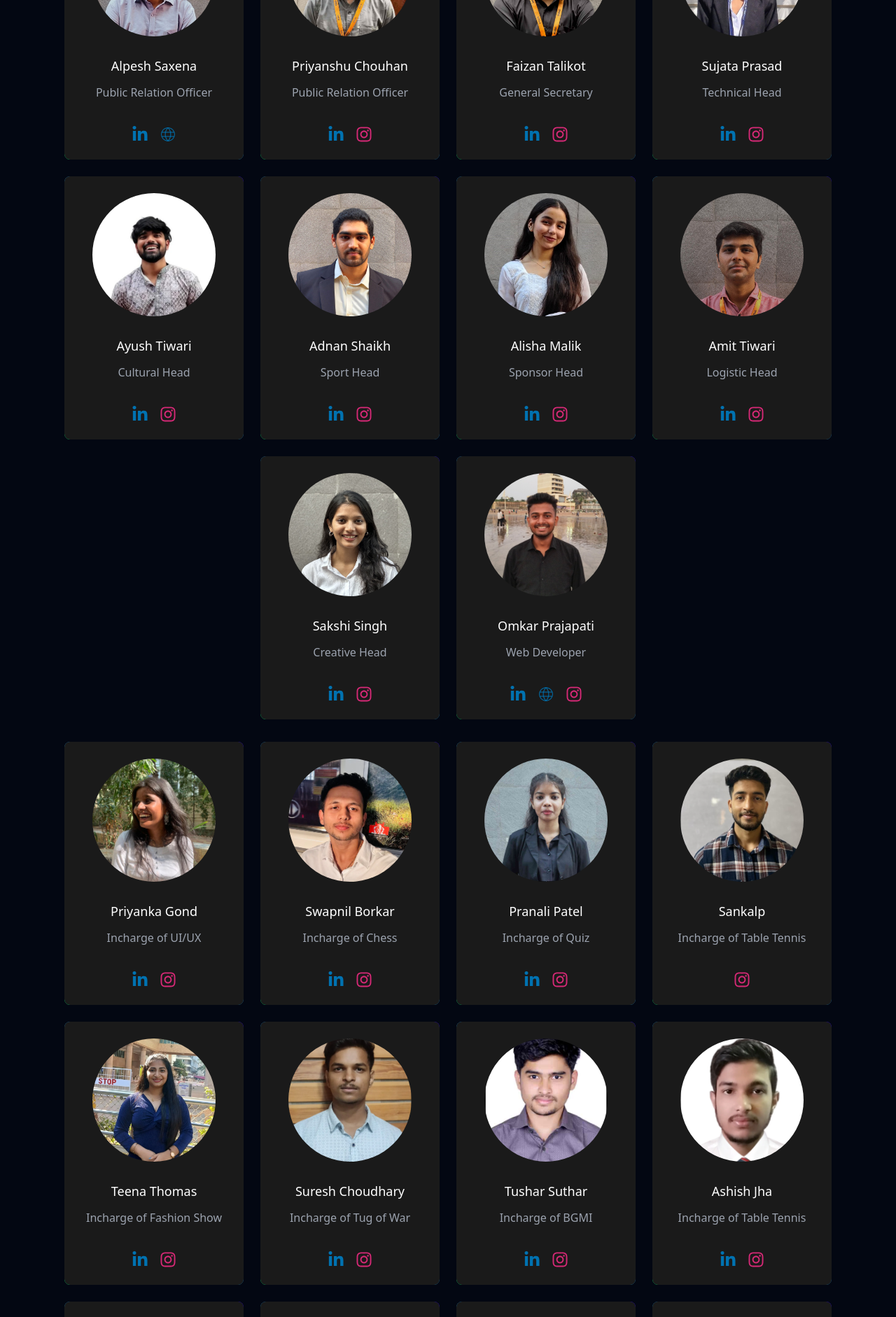
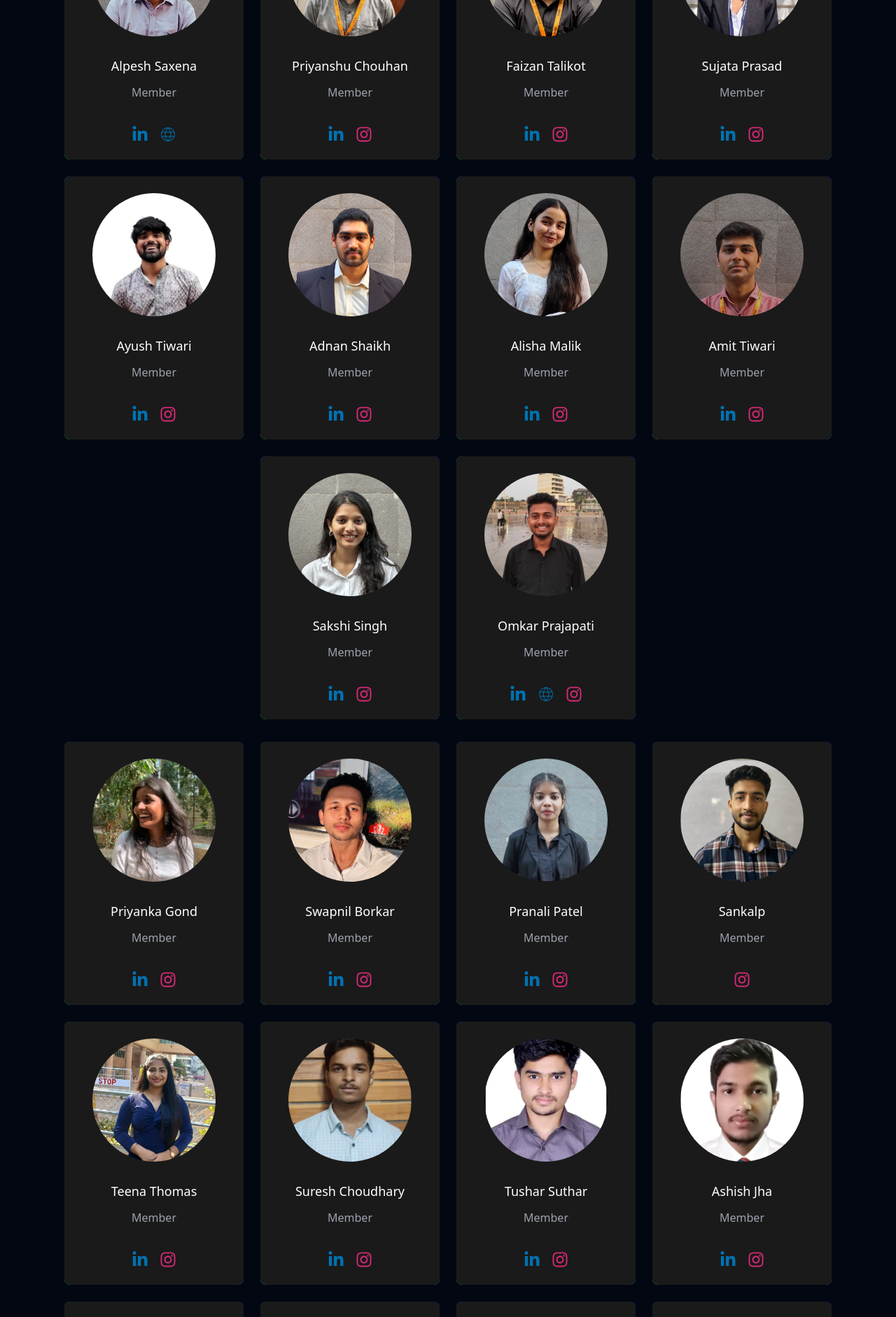
Before and after one commit to vista-mca/vista_2025, a React (Vite) app: page /teams in a window 1280 px wide. Shown: the part 840-2722 px from the top of the page at 70% size. Built offline with nearby package versions, Linux system fonts and the light colour scheme.

Commit message:
minor changes

```diff
--- a/src/components/HomeComponents/Teams.jsx
+++ b/src/components/HomeComponents/Teams.jsx
@@ -26,7 +26,7 @@ const Teams = () => {
     {
       id: 1,
       name: "Prem Sahu",
-      role: "President",
+      role: "Member",
       image: premImg,
       linkedin: "https://www.linkedin.com/in/premsahudeveloper/",
       instagram: "https://www.instagram.com/premsxhu/",
@@ -36,7 +36,7 @@ const Teams = () => {
     {
       id: 2,
       name: "Shruti Prajapati",
-      role: "Vice President",
+      role: "Member",
       image: shurtiImg,
       linkedin: "https://www.linkedin.com/in/shrutii-prajapatii-499a75314/",
       instagram: "https://www.instagram.com/__shruutzz__/",
@@ -46,7 +46,7 @@ const Teams = () => {
     {
       id: 3,
       name: "Aditya Patil",
-      role: "Event Co-ordinator",
+      role: "Member",
       image: adityaImg,
       linkedin: "",
       instagram: "https://www.instagram.com/8unnyyy.who/",
@@ -56,7 +56,7 @@ const Teams = () => {
     {
       id: 4,
       name: "Vijeta Yadav",
-      role: "Event Co-ordinator",
+      role: "Member",
       image: vijetaImg,
       linkedin: "https://www.linkedin.com/in/vijeta-yadav-980028330/",
       instagram: "https://www.instagram.com/whoisvijeta_._/",
@@ -68,7 +68,7 @@ const Teams = () => {
     {
       id: 1,
       name: "Alpesh Saxena",
-      role: "Public Relation Officer",
+      role: "Member",
       image: alpeshImg,
       instagram: "",
       linkedin: "https://www.linkedin.com/in/alpeshsaxena/",
@@ -78,7 +78,7 @@ const Teams = () => {
     {
       id: 7,
       name: "Priyanshu Chouhan",
-      role: "Public Relation Officer",
+      role: "Member",
       image: priyanshuImg,
       instagram: "https://www.instagram.com/thepriynshuchouhn",
       linkedin: "https://www.linkedin.com/in/priynshuchouhn/",
@@ -88,7 +88,7 @@ const Teams = () => {
     {
       id: 2,
       name: "Faizan Talikot",
-      role: "General Secretary",
+      role: "Member",
       image: faizanImg,
       instagram: "https://www.instagram.com/__faizzann__02",
       linkedin: "https://www.linkedin.com/in/faizan-talikot/",
@@ -98,7 +98,7 @@ const Teams = () => {
     {
       id: 3,
       name: "Sujata Prasad",
-      role: "Technical Head",
+      role: "Member",
       image: sujataImg,
       instagram: "https://www.instagram.com/sujataprasad01",
       linkedin: "https://www.linkedin.com/in/sujata-prasad/",
@@ -108,7 +108,7 @@ const Teams = () => {
     {
       id: 4,
       name: "Ayush Tiwari",
-      role: "Cultural Head",
+      role: "Member",
       image: ayushImg,
       instagram: "https://www.instagram.com/hey.ayussh",
       linkedin: "https://www.linkedin.com/in/ayush-tiwari-151866225",
@@ -117,7 +117,7 @@ const Teams = () => {
     {
       id: 5,
       name: "Adnan Shaikh",
-      role: "Sport Head",
+      role: "Member",
       image: adnanImg,
       instagram: "https://www.instagram.com/adnannshaikh9",
       linkedin: "https://www.linkedin.com/in/adnan-shaikh-289ab5234/",
@@ -127,7 +127,7 @@ const Teams = () => {
     {
       id: 6,
       name: "Alisha Malik",
-      role: "Sponsor Head",
+      role: "Member",
       image: alishaImg,
       instagram: "https://www.instagram.com/liisshhha/",
       linkedin: "https://www.linkedin.com/in/alisha-malik-a3808a330",
@@ -137,7 +137,7 @@ const Teams = () => {
     {
       id: 7,
       name: "Amit Tiwari",
-      role: "Logistic Head",
+      role: "Member",
       image: amitImg,
       instagram: "https://www.instagram.com/amittiwari__18/",
       linkedin: "https://www.linkedin.com/in/amit-tiwari-63a43134a/",
@@ -147,7 +147,7 @@ const Teams = () => {
     {
       id: 8,
       name: "Sakshi Singh",
-      role: "Creative Head",
+      role: "Member",
       image: sakshiImg,
       instagram: "https://www.instagram.com/sakshiisinghh_/",
       linkedin: "https://www.linkedin.com/in/sakshi-singh-4b7964237",
@@ -157,7 +157,7 @@ const Teams = () => {
     {
       id: 9,
       name: "Omkar Prajapati",
-      role: "Web Developer",
+      role: "Member",
       image: omkarImg,
       instagram: "https://www.instagram.com/omkar.devx/",
       linkedin: "https://www.linkedin.com/in/omkardevx/",
--- a/src/pages/Events/CulturalEvent.jsx
+++ b/src/pages/Events/CulturalEvent.jsx
@@ -8,7 +8,7 @@ const events = [
   {
     id: 1,
     title: "Rap",
-    date: "22 Feb 2025 (Day 1)",
+    date: "21 Feb 2025 (Day 2)",
     time: "9:30AM - 10:30AM",
     link: "culturals/rap",
     description:
@@ -18,51 +18,11 @@ const events = [
   {
     id: 2,
     title: "Singing",
-    date: "22 Feb 2025 (Day 1)",
+    date: "21 Feb 2025 (Day 2)",
     time: "11:00AM - 1:00PM",
     link: "culturals/singing",
     description:
       "Strike for victory in electrifying carrom battles. Join us at the IT Event TECHBIT 4.0 for exciting matches and become the carrom champion",
-    type: "NON-IT",
-  },
-  {
-    id: 3,
-    title: "Solo Dance",
-    date: "23 Feb 2025 (Day 2)",
-    time: "9:00AM - 11:00AM",
-    link: "culturals/solodance",
-    description:
-      "Strategize, attack, triumph. Immerse yourself in riveting chess battles at the IT Event TECHBIT 4.0, where minds clash and only the savviest prevail",
-    type: "NON-IT",
-  },
-  {
-    id: 4,
-    title: "Group Dance",
-    date: "23 Feb 2025 (Day 2)",
-    time: "12:00PM - 2:00PM",
-    link: "culturals/groupdance",
-    description:
-      "Strategize, attack, triumph. Immerse yourself in riveting chess battles at the IT Event TECHBIT 4.0, where minds clash and only the savviest prevail",
-    type: "NON-IT",
-  },
-  {
-    id: 5,
-    title: "Fashion Show",
-    date: "23 Feb 2025 (Day 2)",
-    time: "2:00PM - 4:00PM",
-    link: "culturals/fashionshow",
-    description:
-      "Strategize, attack, triumph. Immerse yourself in riveting chess battles at the IT Event TECHBIT 4.0, where minds clash and only the savviest prevail",
-    type: "NON-IT",
-  },
-  {
-    id: 6,
-    title: "MR & MS Vista",
-    date: "23 Feb 2025 (Day 2)",
-    time: "4:00PM - 5:00PM",
-    link: "culturals/mrmsvista",
-    description:
-      "Strategize, attack, triumph. Immerse yourself in riveting chess battles at the IT Event TECHBIT 4.0, where minds clash and only the savviest prevail",
     type: "NON-IT",
   },
 ];
--- a/src/pages/Events/ESports.jsx
+++ b/src/pages/Events/ESports.jsx
@@ -8,7 +8,7 @@ const events = [
   {
     id: 1,
     title: "BGMI",
-    date: "21 Feb 2025 (Day 1)",
+    date: "20 Feb 2025 (Day 1)",
     time: "9:00AM - 5:00PM",
     link: "esports/bgmi",
     description:
@@ -18,7 +18,7 @@ const events = [
   {
     id: 2,
     title: "Valorant",
-    date: "21 Feb 2025 (Day 1)",
+    date: "20 Feb 2025 (Day 1)",
     time: "9:00AM - 5:00PM",
     link: "esports/valorant",
     description:
--- a/src/pages/Team.jsx
+++ b/src/pages/Team.jsx
@@ -41,7 +41,7 @@ const chairMembers = [
   {
     id: 1,
     name: "Prem Sahu",
-    role: "President",
+    role: "Member",
     image: premImg,
     linkedin: "https://www.linkedin.com/in/premsahudeveloper/",
     instagram: "https://www.instagram.com/premsxhu/",
@@ -51,7 +51,7 @@ const chairMembers = [
   {
     id: 2,
     name: "Shruti Prajapati",
-    role: "Vice President",
+    role: "Member",
     image: shurtiImg,
     linkedin: "https://www.linkedin.com/in/shrutii-prajapatii-499a75314/",
     instagram: "https://www.instagram.com/__shruutzz__/",
@@ -61,7 +61,7 @@ const chairMembers = [
   {
     id: 3,
     name: "Aditya Patil",
-    role: "Event Co-ordinator",
+    role: "Member",
     image: adityaImg,
     linkedin: "",
     instagram: "https://www.instagram.com/8unnyyy.who/",
@@ -71,7 +71,7 @@ const chairMembers = [
   {
     id: 4,
     name: "Vijeta Yadav",
-    role: "Event Co-ordinator",
+    role: "Member",
     image: vijetaImg,
     linkedin: "https://www.linkedin.com/in/vijeta-yadav-980028330/",
     instagram: "https://www.instagram.com/whoisvijeta_._/",
@@ -83,7 +83,7 @@ const coreMembers = [
   {
     id: 1,
     name: "Alpesh Saxena",
-    role: "Public Relation Officer",
+    role: "Member",
     image: alpeshImg,
     instagram: "",
     linkedin: "https://www.linkedin.com/in/alpeshsaxena/",
@@ -93,7 +93,7 @@ const coreMembers = [
   {
     id: 7,
     name: "Priyanshu Chouhan",
-    role: "Public Relation Officer",
+    role: "Member",
     image: priyanshuImg,
     instagram: "https://www.instagram.com/thepriynshuchouhn",
     linkedin: "https://www.linkedin.com/in/priynshuchouhn/",
@@ -103,7 +103,7 @@ const coreMembers = [
   {
     id: 2,
     name: "Faizan Talikot",
-    role: "General Secretary",
+    role: "Member",
     image: faizanImg,
     instagram: "https://www.instagram.com/__faizzann__02",
     linkedin: "https://www.linkedin.com/in/faizan-talikot/",
@@ -113,7 +113,7 @@ const coreMembers = [
   {
     id: 3,
     name: "Sujata Prasad",
-    role: "Technical Head",
+    role: "Member",
     image: sujataImg,
     instagram: "https://www.instagram.com/sujataprasad01",
     linkedin: "https://www.linkedin.com/in/sujata-prasad/",
@@ -123,7 +123,7 @@ const coreMembers = [
   {
     id: 4,
     name: "Ayush Tiwari",
-    role: "Cultural Head",
+    role: "Member",
     image: ayushImg,
     instagram: "https://www.instagram.com/hey.ayussh",
     linkedin: "https://www.linkedin.com/in/ayush-tiwari-151866225",
@@ -132,7 +132,7 @@ const coreMembers = [
   {
     id: 5,
     name: "Adnan Shaikh",
-    role: "Sport Head",
+    role: "Member",
     image: adnanImg,
     instagram: "https://www.instagram.com/adnannshaikh9",
     linkedin: "https://www.linkedin.com/in/adnan-shaikh-289ab5234/",
@@ -142,7 +142,7 @@ const coreMembers = [
   {
     id: 6,
     name: "Alisha Malik",
-    role: "Sponsor Head",
+    role: "Member",
     image: alishaImg,
     instagram: "https://www.instagram.com/liisshhha/",
     linkedin: "https://www.linkedin.com/in/alisha-malik-a3808a330",
@@ -152,7 +152,7 @@ const coreMembers = [
   {
     id: 7,
     name: "Amit Tiwari",
-    role: "Logistic Head",
+    role: "Member",
     image: amitImg,
     instagram: "https://www.instagram.com/amittiwari__18/",
     linkedin: "https://www.linkedin.com/in/amit-tiwari-63a43134a/",
@@ -162,7 +162,7 @@ const coreMembers = [
   {
     id: 8,
     name: "Sakshi Singh",
-    role: "Creative Head",
+    role: "Member",
     image: sakshiImg,
     instagram: "https://www.instagram.com/sakshiisinghh_/",
     linkedin: "https://www.linkedin.com/in/sakshi-singh-4b7964237",
@@ -172,7 +172,7 @@ const coreMembers = [
   {
     id: 9,
     name: "Omkar Prajapati",
-    role: "Web Developer",
+    role: "Member",
     image: omkarImg,
     instagram: "https://www.instagram.com/omkar.devx/",
     linkedin: "https://www.linkedin.com/in/omkardevx/",
@@ -184,7 +184,7 @@ const teamMembers = [
   {
     id: 1,
     name: "Priyanka Gond",
-    role: "Incharge of UI/UX",
+    role: "Member",
     image: priyankaImg,
     linkedin:
       "https://www.linkedin.com/in/priyanka-gond-562400285?utm_source=share&utm_campaign=share_via&utm_content=profile&utm_medium=android_app",
@@ -196,7 +196,7 @@ const teamMembers = [
   {
     id: 2,
     name: "Swapnil Borkar",
-    role: "Incharge of Chess",
+    role: "Member",
     image: swapnilImg,
     linkedin:
       "https://www.linkedin.com/in/ashish-jha-838a96270?utm_source=share&utm_campaign=share_via&utm_content=profile&utm_medium=android_app",
@@ -207,7 +207,7 @@ const teamMembers = [
   {
     id: 3,
     name: "Pranali Patel",
-    role: "Incharge of Quiz",
+    role: "Member",
     image: pranaliImg,
     linkedin: "https://www.linkedin.com/in/pranali-parate-239029330",
     instagram: "https://www.instagram.com/pranali0104?igsh=cDM2NmRta2N0ODk1",
@@ -217,7 +217,7 @@ const teamMembers = [
   {
     id: 4,
     name: "Sankalp",
-    role: "Incharge of Table Tennis",
+    role: "Member",
     image: sankalpImg,
     linkedin: "",
     instagram: "https://www.instagram.com/snkalp_singh/",
@@ -227,7 +227,7 @@ const teamMembers = [
   {
     id: 6,
     name: "Teena Thomas",
-    role: "Incharge of Fashion Show",
+    role: "Member",
     image: teenaImg,
     linkedin: "www.linkedin.com/in/teena-thomas9",
     instagram: "https://www.instagram.com/teenathomass_9/",
@@ -237,7 +237,7 @@ const teamMembers = [
   {
     id: 7,
     name: "Suresh Choudhary",
-    role: "Incharge of Tug of War",
+    role: "Member",
     image: sureshImg,
     linkedin: "www.linkedin.com/in/Sureshsirvis",
     instagram: "https://www.instagram.com/Sureshsirvisc/",
@@ -247,7 +247,7 @@ const teamMembers = [
   {
     id: 8,
     name: "Tushar Suthar",
-    role: "Incharge of BGMI",
+    role: "Member",
     image: tushar1Img,
     linkedin: "https://www.linkedin.com/in/tusharsuthar0511",
     instagram:
@@ -258,7 +258,7 @@ const teamMembers = [
   {
     id: 9,
     name: "Ashish Jha",
-    role: "Incharge of Table Tennis",
+    role: "Member",
     image: ashishImg,
     linkedin:
       "https://www.linkedin.com/in/ashish-jha-838a96270?utm_source=share&utm_campaign=share_via&utm_content=profile&utm_medium=android_app",
@@ -269,7 +269,7 @@ const teamMembers = [
   {
     id: 10,
     name: "Kamlesh Kanojia",
-    role: "Incharge of Rap",
+    role: "Member",
     image: kamleshImg,
     linkedin: "",
     instagram: "",
@@ -279,7 +279,7 @@ const teamMembers = [
   {
     id: 11,
     name: "Vaishali Singh",
-    role: "Incharge of Fashion Show",
+    role: "Member",
     image: vaishaliImg,
     linkedin: "",
     instagram: "https://www.instagram.com/rajputani_065",
@@ -289,7 +289,7 @@ const teamMembers = [
   {
     id: 12,
     name: "Om Shashank Patkar ",
-    role: "Incharge of Tug Of War",
+    role: "Member",
     image: omImg,
     linkedin: "https://www.linkedin.com/in/om-patkar",
     instagram: "https://www.instagram.com/ompatkar_?igsh=OGZnaTI0ZjRma2Nk",
@@ -299,7 +299,7 @@ const teamMembers = [
   {
     id: 13,
     name: "Mukendra Jaiswar  ",
-    role: "Incharge of Hackathon",
+    role: "Member",
     image: mukendraImg,
     linkedin:
       "https://www.linkedin.com/in/mukendra-jaiswar-311687226?utm_source=share&utm_campaign=share_via&utm_content=profile&utm_medium=android_app",
@@ -311,7 +311,7 @@ const teamMembers = [
   {
     id: 14,
     name: "Tushar Shukla",
-    role: "Incharge of Tug Of War",
+    role: "Member",
     image: tushar2Img,
     linkedin: "",
     instagram:
@@ -322,7 +322,7 @@ const teamMembers = [
   {
     id: 15,
     name: "Ankur Das",
-    role: "Incharge of Short Film",
+    role: "Member",
     image: ankurImg,
     linkedin: "https://www.linkedin.com/in/ankur-das-b71769248",
     instagram: "https://www.instagram.com/_ghost_hunter18",
@@ -332,7 +332,7 @@ const teamMembers = [
   {
     id: 16,
     name: "Anish Pandkar",
-    role: "Incharge of Carrom",
+    role: "Member",
     image: ashishImg,
     linkedin: "",
     instagram: "https://www.instagram.com/_anishpandkar_?igsh=Z3J1ZzZqNHRzNmV0",
@@ -342,7 +342,7 @@ const teamMembers = [
   {
     id: 17,
     name: "Vaishnavi Mandlik",
-    role: "Incharge of CP",
+    role: "Member",
     image: vaishnaviImg,
     linkedin:
       "https://www.linkedin.com/in/vaishnavi-mandlik-9917241b1?utm_source=share&utm_campaign=share_via&utm_content=profile&utm_medium=android_app",
```
Also changed, not shown: src/pages/Events/SportEvent.jsx (+10 -0 lines), src/pages/Events/SubEvents/CulturalSubEvents.jsx (+0 -72 lines), src/pages/Events/SubEvents/SportsSubEvents.jsx (+27 -29 lines), src/pages/Events/SubEvents/TechnicalSubEvents.jsx (+0 -22 lines).
